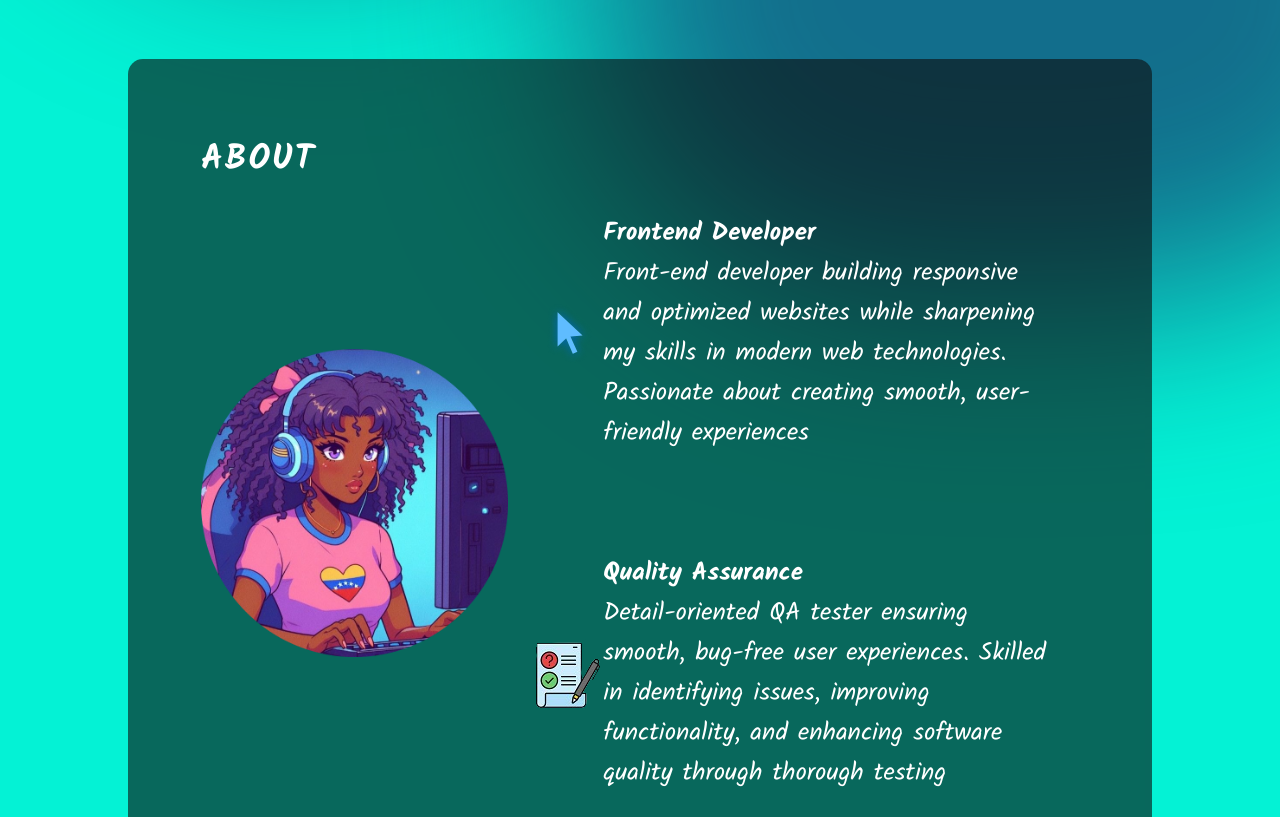
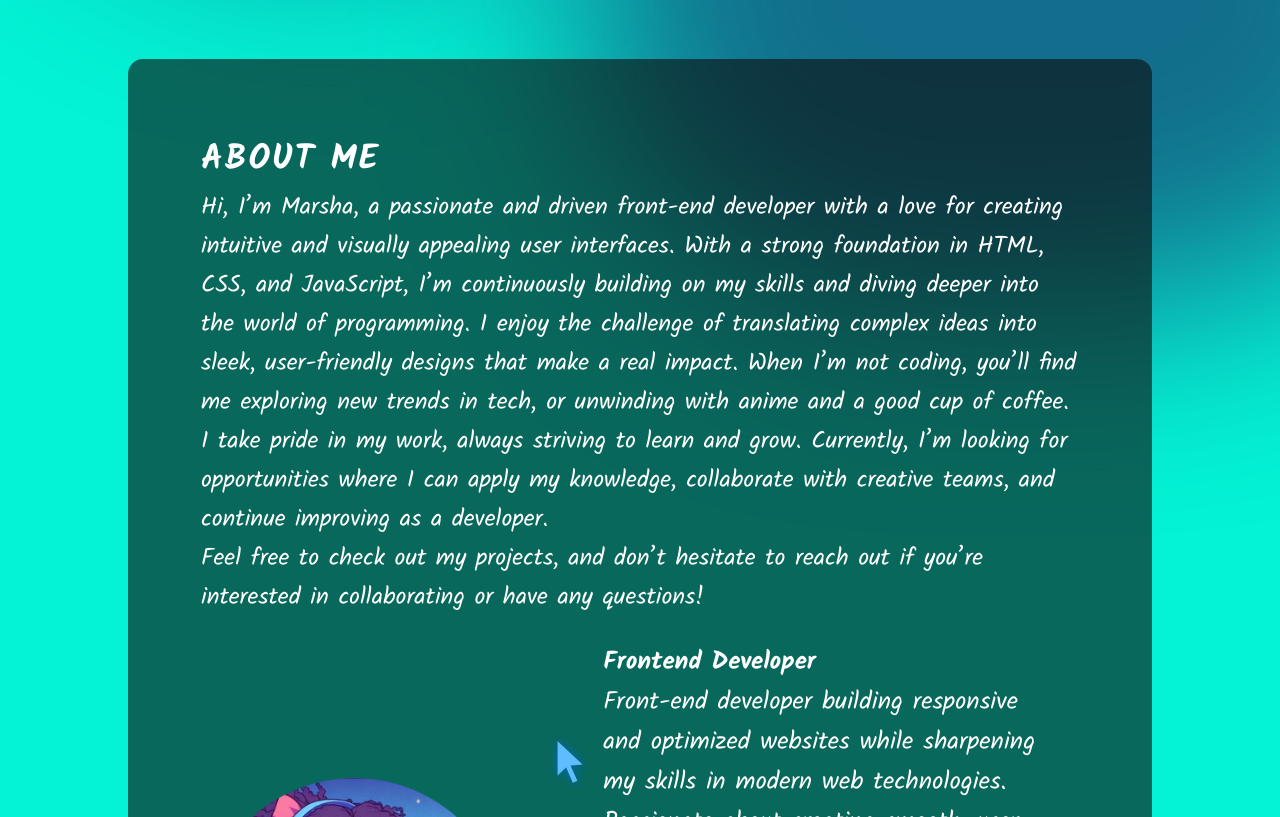
Before and after one commit to Marsha452/My-Portfolio, a React (Vite) app: page / in a window 1280 px wide. Shown: the part 740-1557 px from the top of the page. Built offline with nearby package versions, Linux system fonts and the light colour scheme.

Commit message:
update about section

```diff
--- a/src/components/About/About.jsx
+++ b/src/components/About/About.jsx
@@ -6,7 +6,12 @@ import { getImageUrl } from "../../utils";
 export const About = () => {
   return (
     <section className={styles.container} id="about">
-      <h2 className={styles.title}>About</h2>
+      <h2 className={styles.title}>About Me</h2>
+      <p className={styles.paragraph}>Hi, I’m Marsha, a passionate and driven front-end developer with a love for creating intuitive and visually appealing user interfaces. With a strong foundation in HTML, CSS, and JavaScript, I’m continuously building on my skills and diving deeper into the world of programming. I enjoy the challenge of translating complex ideas into sleek, user-friendly designs that make a real impact.
+
+When I’m not coding, you’ll find me exploring new trends in tech, or unwinding with anime and a good cup of coffee. I take pride in my work, always striving to learn and grow. Currently, I’m looking for opportunities where I can apply my knowledge, collaborate with creative teams, and continue improving as a developer.</p>
+
+<p className={styles.paragraph}>Feel free to check out my projects, and don’t hesitate to reach out if you’re interested in collaborating or have any questions!</p>
       <div className={styles.content}>
         <img
           src={getImageUrl("about/aboutImage.png")}
--- a/src/components/About/About.module.css
+++ b/src/components/About/About.module.css
@@ -17,6 +17,11 @@
   font-weight: 700;
   letter-spacing: 1.75px;
   text-transform: uppercase;
+}
+
+.paragraph {
+  color: var(--color-text);
+  font-size: 24px;
 }
 
 .content {
```
